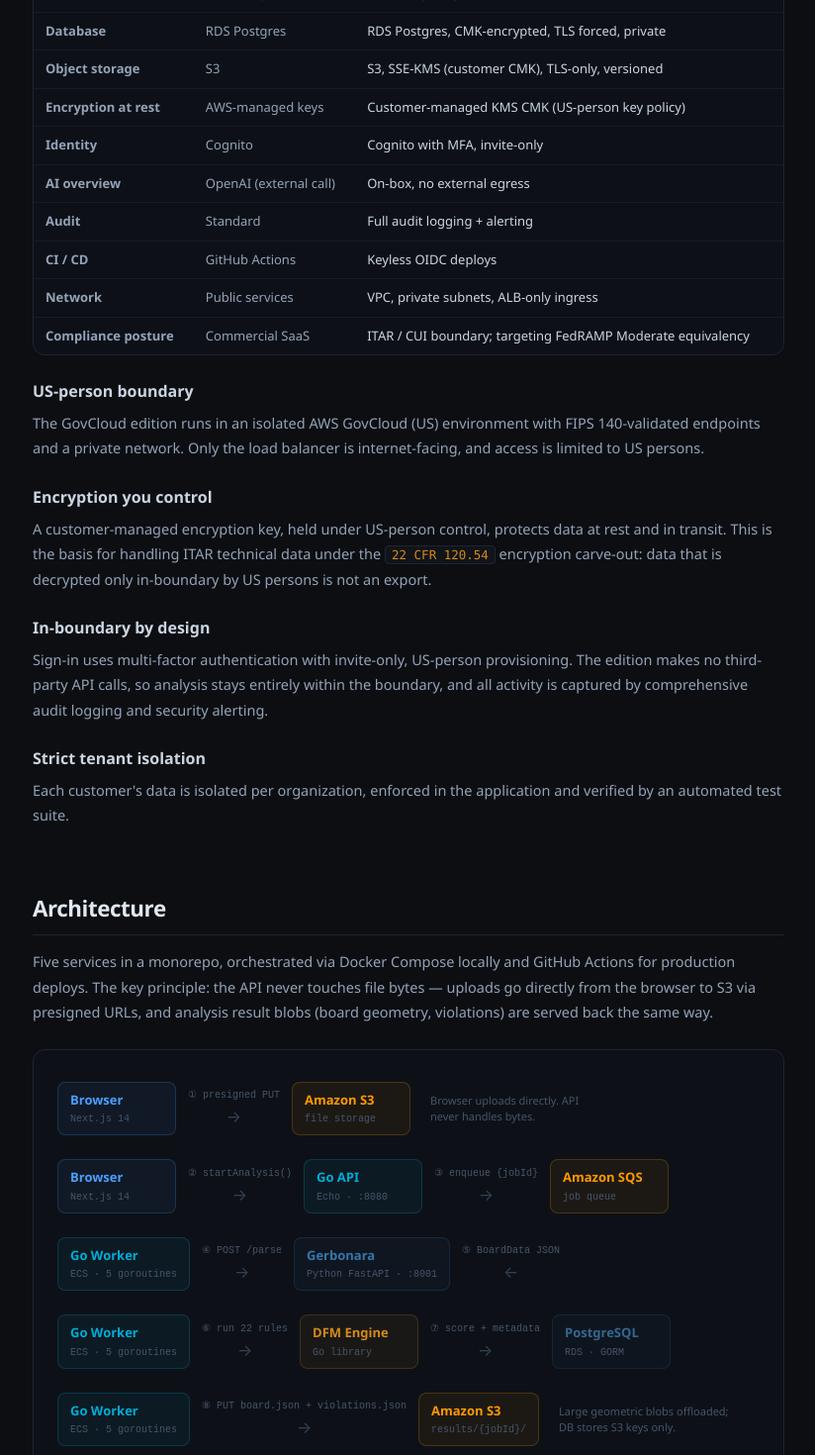
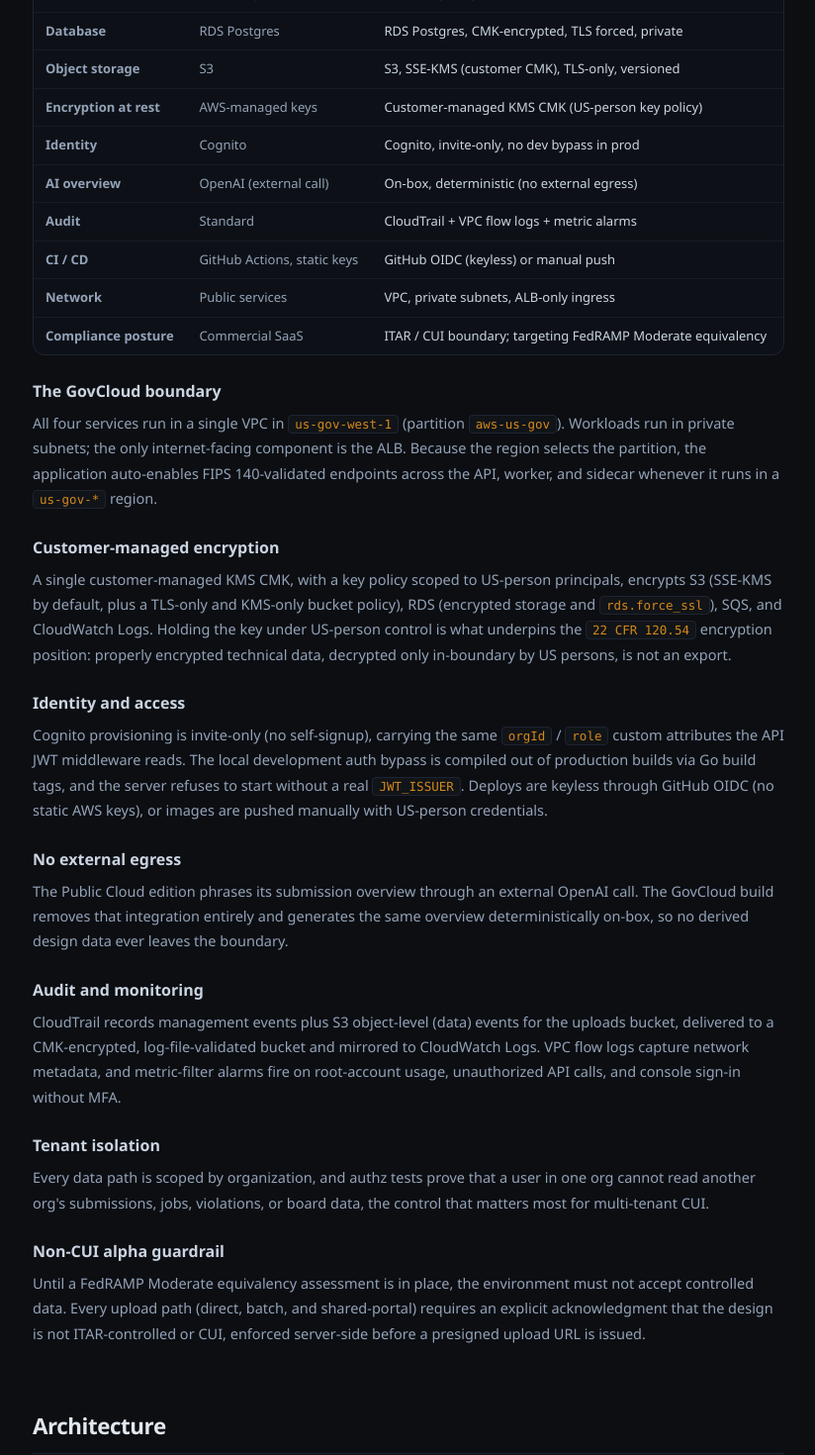
Before and after one commit to banani97-lab/betterdfm, a Next.js app in the folder apps/web/: page /technical in a window 1280 px wide. Shown: the part 1240-2710 px from the top of the page at 99% size, without its empty margins (293-1117 px from the left). Built offline with nearby package versions, Linux system fonts and the light colour scheme; no server answers.

Commit message:
Revert "docs(web): reduce sensitive disclosure on /technical"
This reverts commit f307f60501bf98ec6d3f3d314049a6c5b5843720.

```diff
--- a/apps/web/src/app/technical/page.tsx
+++ b/apps/web/src/app/technical/page.tsx
@@ -425,10 +425,10 @@
                     { aspect: 'Database', pub: 'RDS Postgres', gov: 'RDS Postgres, CMK-encrypted, TLS forced, private' },
                     { aspect: 'Object storage', pub: 'S3', gov: 'S3, SSE-KMS (customer CMK), TLS-only, versioned' },
                     { aspect: 'Encryption at rest', pub: 'AWS-managed keys', gov: 'Customer-managed KMS CMK (US-person key policy)' },
-                    { aspect: 'Identity', pub: 'Cognito', gov: 'Cognito with MFA, invite-only' },
-                    { aspect: 'AI overview', pub: 'OpenAI (external call)', gov: 'On-box, no external egress' },
-                    { aspect: 'Audit', pub: 'Standard', gov: 'Full audit logging + alerting' },
-                    { aspect: 'CI / CD', pub: 'GitHub Actions', gov: 'Keyless OIDC deploys' },
+                    { aspect: 'Identity', pub: 'Cognito', gov: 'Cognito, invite-only, no dev bypass in prod' },
+                    { aspect: 'AI overview', pub: 'OpenAI (external call)', gov: 'On-box, deterministic (no external egress)' },
+                    { aspect: 'Audit', pub: 'Standard', gov: 'CloudTrail + VPC flow logs + metric alarms' },
+                    { aspect: 'CI / CD', pub: 'GitHub Actions, static keys', gov: 'GitHub OIDC (keyless) or manual push' },
                     { aspect: 'Network', pub: 'Public services', gov: 'VPC, private subnets, ALB-only ingress' },
                     { aspect: 'Compliance posture', pub: 'Commercial SaaS', gov: 'ITAR / CUI boundary; targeting FedRAMP Moderate equivalency' },
                   ].map((row, i) => (
@@ -442,24 +442,39 @@
               </table>
             </div>
 
-            <h3 style={h3Style}>US-person boundary</h3>
+            <h3 style={h3Style}>The GovCloud boundary</h3>
             <p style={pStyle}>
-              The GovCloud edition runs in an isolated AWS GovCloud (US) environment with FIPS 140-validated endpoints and a private network. Only the load balancer is internet-facing, and access is limited to US persons.
+              All four services run in a single VPC in <code style={inlineCode}>us-gov-west-1</code> (partition <code style={inlineCode}>aws-us-gov</code>). Workloads run in private subnets; the only internet-facing component is the ALB. Because the region selects the partition, the application auto-enables FIPS 140-validated endpoints across the API, worker, and sidecar whenever it runs in a <code style={inlineCode}>us-gov-*</code> region.
             </p>
 
-            <h3 style={h3Style}>Encryption you control</h3>
+            <h3 style={h3Style}>Customer-managed encryption</h3>
             <p style={pStyle}>
-              A customer-managed encryption key, held under US-person control, protects data at rest and in transit. This is the basis for handling ITAR technical data under the <code style={inlineCode}>22 CFR 120.54</code> encryption carve-out: data that is decrypted only in-boundary by US persons is not an export.
+              A single customer-managed KMS CMK, with a key policy scoped to US-person principals, encrypts S3 (SSE-KMS by default, plus a TLS-only and KMS-only bucket policy), RDS (encrypted storage and <code style={inlineCode}>rds.force_ssl</code>), SQS, and CloudWatch Logs. Holding the key under US-person control is what underpins the <code style={inlineCode}>22 CFR 120.54</code> encryption position: properly encrypted technical data, decrypted only in-boundary by US persons, is not an export.
             </p>
 
-            <h3 style={h3Style}>In-boundary by design</h3>
+            <h3 style={h3Style}>Identity and access</h3>
             <p style={pStyle}>
-              Sign-in uses multi-factor authentication with invite-only, US-person provisioning. The edition makes no third-party API calls, so analysis stays entirely within the boundary, and all activity is captured by comprehensive audit logging and security alerting.
+              Cognito provisioning is invite-only (no self-signup), carrying the same <code style={inlineCode}>orgId</code> / <code style={inlineCode}>role</code> custom attributes the API JWT middleware reads. The local development auth bypass is compiled out of production builds via Go build tags, and the server refuses to start without a real <code style={inlineCode}>JWT_ISSUER</code>. Deploys are keyless through GitHub OIDC (no static AWS keys), or images are pushed manually with US-person credentials.
             </p>
 
-            <h3 style={h3Style}>Strict tenant isolation</h3>
+            <h3 style={h3Style}>No external egress</h3>
             <p style={pStyle}>
-              Each customer&apos;s data is isolated per organization, enforced in the application and verified by an automated test suite.
+              The Public Cloud edition phrases its submission overview through an external OpenAI call. The GovCloud build removes that integration entirely and generates the same overview deterministically on-box, so no derived design data ever leaves the boundary.
+            </p>
+
+            <h3 style={h3Style}>Audit and monitoring</h3>
+            <p style={pStyle}>
+              CloudTrail records management events plus S3 object-level (data) events for the uploads bucket, delivered to a CMK-encrypted, log-file-validated bucket and mirrored to CloudWatch Logs. VPC flow logs capture network metadata, and metric-filter alarms fire on root-account usage, unauthorized API calls, and console sign-in without MFA.
+            </p>
+
+            <h3 style={h3Style}>Tenant isolation</h3>
+            <p style={pStyle}>
+              Every data path is scoped by organization, and authz tests prove that a user in one org cannot read another org&apos;s submissions, jobs, violations, or board data, the control that matters most for multi-tenant CUI.
+            </p>
+
+            <h3 style={h3Style}>Non-CUI alpha guardrail</h3>
+            <p style={pStyle}>
+              Until a FedRAMP Moderate equivalency assessment is in place, the environment must not accept controlled data. Every upload path (direct, batch, and shared-portal) requires an explicit acknowledgment that the design is not ITAR-controlled or CUI, enforced server-side before a presigned upload URL is issued.
             </p>
           </section>
 
@@ -661,10 +676,10 @@
           <section style={{ marginBottom: '4rem' }}>
             <h2 style={h2Style}>Geometric Algorithms</h2>
             <p style={pStyle}>
-              Clearance and edge-clearance checks need exact minimum distances between PCB features. Treating every pad as a circle produces false positives on rectangular and oval pads, so the engine computes shape-aware distances for all common pad geometries.
+              Clearance and edge-clearance rules require computing exact minimum distances between PCB features. Naively treating all pads as circles produces false positives on rectangular and oval pads. The engine implements shape-aware distance functions in <code style={inlineCode}>geom.go</code>.
             </p>
 
-            <h3 style={h3Style}>Shape-aware pad distance</h3>
+            <h3 style={h3Style}>Shape-aware pad distance (<code style={{ fontFamily: 'ui-monospace, monospace', fontSize: '14px' }}>padEdgeDist</code>)</h3>
             <div style={{
               display: 'grid',
               gridTemplateColumns: 'repeat(auto-fit, minmax(200px, 1fr))',
@@ -673,10 +688,10 @@
               marginBottom: '1.5rem',
             }}>
               {[
-                { shape: 'CIRCLE', detail: 'Exact edge distance' },
-                { shape: 'RECT', detail: 'Exact edge distance for rectangular pads' },
-                { shape: 'OVAL / Stadium', detail: 'Exact edge distance for oval / stadium pads' },
-                { shape: 'POLYGON', detail: 'Exact edge distance for arbitrary polygon pads' },
+                { shape: 'CIRCLE', detail: 'dist(point, center) − radius' },
+                { shape: 'RECT', detail: 'Axis-aligned bounding box — clamp point to box, measure residual' },
+                { shape: 'OVAL / Stadium', detail: 'Capsule geometry: rect body + two semicircle caps. Point projected onto spine segment.' },
+                { shape: 'POLYGON', detail: 'Ray-cast point-in-polygon test, then scan all contour segments for minimum distance.' },
               ].map(({ shape, detail }) => (
                 <div key={shape} style={{
                   background: '#111418',
@@ -692,14 +707,14 @@
               ))}
             </div>
 
-            <h3 style={h3Style}>Trace-to-trace clearance</h3>
+            <h3 style={h3Style}>Segment-to-segment distance (<code style={{ fontFamily: 'ui-monospace, monospace', fontSize: '14px' }}>segToSegDist</code>)</h3>
             <p style={pStyle}>
-              Trace spacing is measured with exact segment-to-segment distance, with a small numerical tolerance so features sitting right on a rule boundary do not produce float-drift false positives.
+              Used for trace-to-trace clearance. The function first tests proper intersection (if lines cross, distance = 0), then computes the four endpoint-to-segment distances and returns the minimum. An epsilon tolerance <code style={inlineCode}>geomEps = 1e-6</code> prevents float-drift from producing false positives on features exactly at rule boundaries.
             </p>
 
-            <h3 style={h3Style}>Fast queries on dense boards</h3>
+            <h3 style={h3Style}>Spatial grid index</h3>
             <p style={pStyle}>
-              Edge-clearance compares every copper feature against the board outline. A spatial index keeps these lookups fast even on dense multi-layer boards, where a naive scan would be the bottleneck.
+              Edge-clearance needs point-to-board-outline distance for every copper feature. With a dense board, the naïve O(n) scan of all outline segments is a bottleneck. <code style={inlineCode}>spatial.go</code> builds a 2D grid index over the outline at startup — each query resolves in O(k) where k is the number of segments in the candidate grid cells, typically a tiny fraction of n.
             </p>
           </section>
 
@@ -750,11 +765,58 @@
               marginTop: '1.5rem',
               marginBottom: '1.5rem',
             }}>
-              <div style={{ marginBottom: '1.25rem', fontSize: '13px', color: '#94a3b8', lineHeight: 1.7 }}>
-                Each violation contributes a penalty that scales with the rule&apos;s severity and with how far the measured value deviates from the limit. Per-rule weighting reflects how consequential each rule class is to manufacturability. The result is normalised to a 0&ndash;100 score and a letter grade.
+              <div style={{ marginBottom: '1.25rem' }}>
+                <div style={{ fontSize: '11px', color: '#475569', fontFamily: 'ui-monospace, monospace', marginBottom: '8px' }}>PENALTY PER VIOLATION</div>
+                <div style={{
+                  display: 'flex',
+                  alignItems: 'center',
+                  gap: '0.5rem',
+                  flexWrap: 'wrap',
+                  fontFamily: 'ui-monospace, monospace',
+                  fontSize: '14px',
+                }}>
+                  <FormulaBox label="ruleWeight" color="#d4891a" />
+                  <span style={{ color: '#475569' }}>×</span>
+                  <FormulaBox label="severityMult" color="#4a9eff" />
+                  <span style={{ color: '#475569' }}>×</span>
+                  <FormulaBox label="marginMult" color="#34d399" />
+                </div>
               </div>
 
               <div style={{ display: 'grid', gridTemplateColumns: 'repeat(auto-fit, minmax(180px, 1fr))', gap: '1rem' }}>
+                <div>
+                  <div style={{ fontSize: '11px', color: '#d4891a', fontFamily: 'ui-monospace, monospace', marginBottom: '6px' }}>RULE WEIGHTS (by tier)</div>
+                  {[
+                    ['clearance', '3.0'],
+                    ['trace-width · annular-ring', '2.5'],
+                    ['drill-* · edge-clearance · package-capability · component-height', '2.0'],
+                    ['aspect-ratio · trace-imbalance · tombstoning-risk · pad-size · silkscreen · component-spacing', '1.5'],
+                    ['all others (via-in-pad, fiducials, mask-dam, sliver, …)', '1.0'],
+                  ].map(([rule, weight]) => (
+                    <div key={rule} style={{ display: 'flex', justifyContent: 'space-between', gap: '10px', fontSize: '12px', padding: '3px 0', color: '#94a3b8' }}>
+                      <span style={{ fontFamily: 'ui-monospace, monospace', color: '#d4891a', lineHeight: 1.4 }}>{rule}</span>
+                      <span style={{ color: '#e2e8f0', fontWeight: 600, flexShrink: 0 }}>{weight}</span>
+                    </div>
+                  ))}
+                </div>
+                <div>
+                  <div style={{ fontSize: '11px', color: '#4a9eff', fontFamily: 'ui-monospace, monospace', marginBottom: '6px' }}>SEVERITY MULTIPLIERS</div>
+                  {[['ERROR', '10×'], ['WARNING', '3×'], ['INFO', '0.5×']].map(([sev, mult]) => (
+                    <div key={sev} style={{ display: 'flex', justifyContent: 'space-between', fontSize: '12px', padding: '2px 0' }}>
+                      <Tag type={sev as 'ERROR' | 'WARNING' | 'INFO'} />
+                      <span style={{ color: '#e2e8f0', fontWeight: 700, fontFamily: 'ui-monospace, monospace' }}>{mult}</span>
+                    </div>
+                  ))}
+                  <div style={{ fontSize: '11px', color: '#34d399', fontFamily: 'ui-monospace, monospace', marginTop: '1rem', marginBottom: '6px' }}>MARGIN MULTIPLIER</div>
+                  <div style={{ fontSize: '12px', color: '#94a3b8', lineHeight: 1.6 }}>
+                    <code style={{ color: '#34d399', fontFamily: 'ui-monospace, monospace' }}>√((limit − measured) / limit)</code>
+                    <br />
+                    <span style={{ display: 'block', marginTop: '6px' }}>5% off limit → ~0.22</span>
+                    <span style={{ display: 'block' }}>25% off limit → 0.50</span>
+                    <span style={{ display: 'block' }}>100%+ off → 1.0</span>
+                    <span style={{ display: 'block' }}>0 measured → hard 1.0</span>
+                  </div>
+                </div>
                 <div>
                   <div style={{ fontSize: '11px', color: '#94a3b8', fontFamily: 'ui-monospace, monospace', marginBottom: '6px' }}>GRADE THRESHOLDS</div>
                   {[['A', '90 – 100', '#34d399'], ['B', '75 – 90', '#4a9eff'], ['C', '60 – 75', '#fbbf24'], ['D', '40 – 60', '#fb923c'], ['F', '< 40', '#f87171']].map(([grade, range, color]) => (
@@ -776,14 +838,14 @@
                     </div>
                   ))}
                   <p style={{ fontSize: '11px', color: '#475569', marginTop: '0.75rem', lineHeight: 1.5 }}>
-                    Per-rule caps keep any single rule from dominating the overall score.
+                    Per-rule penalty caps are calibrated so all maximums sum to exactly 100. A board failing every rule maximally scores 0.
                   </p>
                 </div>
               </div>
             </div>
 
             <p style={pStyle}>
-              Penalties are weighted so a board barely under a limit is treated very differently from one that grossly violates it, small deviations cost little, large ones cost a lot.
+              The square-root margin multiplier is an important calibration choice: it compresses small violations (a trace 5% under limit is much less serious than 50% under) while still giving partial credit. Rules with zero measured value (e.g. a trace with no copper) get a hard 1.0 multiplier regardless.
             </p>
           </section>
 
@@ -1140,7 +1202,7 @@
 
             <h3 style={h3Style}>Auth</h3>
             <p style={pStyle}>
-              Auth is via AWS Cognito (OIDC + JWT). Production builds validate every request against Cognito; the GovCloud edition additionally enforces multi-factor authentication and US-person provisioning. A separate local development mode, excluded from production builds, lets engineers run the full stack without an AWS account.
+              Auth is via AWS Cognito OIDC. A single environment variable gates the entire auth system: if <code style={inlineCode}>NEXT_PUBLIC_COGNITO_CLIENT_ID</code> is empty, the frontend skips Cognito entirely and treats all requests as authenticated. The same pattern exists on the API side with <code style={inlineCode}>JWT_ISSUER</code>. Local development requires zero AWS setup.
             </p>
           </section>
 
@@ -1161,12 +1223,16 @@
                 body: 'A 14-layer board produces board.json and violations.json blobs in the multi-MB range. Storing them as JSONB columns blew up row size, hurt replica replication, and forced the API to drag megabytes through every read. The worker now writes both blobs to results/{jobId}/ in S3 and the database keeps only the S3 keys plus the score. The API responds to GET /jobs/:id/board with {url: presigned} and the browser fetches directly — the API process never sees the bytes. Inline JSONB is kept as a fallback for jobs predating the migration.',
               },
               {
-                title: 'Numerical tolerance at rule boundaries',
-                body: 'Floating-point arithmetic on board coordinates can make features sitting exactly on a rule limit register as violations. A small tolerance eliminates this class of false positive without any meaningful measurement error at PCB scale.',
+                title: 'Epsilon tolerance (geomEps = 1e-6)',
+                body: 'Floating-point arithmetic on board coordinates causes features exactly at rule limits to register as violations. The epsilon guard eliminates this class of false positive without introducing meaningful measurement error — 1 nanometre at PCB scale.',
               },
               {
-                title: 'Bounded, normalised scoring',
-                body: 'The manufacturability score is normalised so that no single rule class can dominate or auto-fail the result. A board with many hits of one rule type still receives a fair, actionable grade rather than a misleading zero.',
+                title: 'Per-rule score caps sum to 100',
+                body: 'Each rule\'s maximum contribution to the penalty is calibrated so all 22 caps sum exactly to 100. This prevents a single dense-board violation type (e.g. 10,000 clearance hits) from auto-failing the score. A board where only clearance is maximally violated still scores 87 — grade B, still fixable. Adding a rule means rebalancing the existing caps to hold the sum at 100.',
+              },
+              {
+                title: 'Spatial deduplication post-collection',
+                body: 'The clearance rule collects all violations first, then deduplicates spatially. The alternative — preventing duplicates upfront — would require a spatial index during collection, complicating the hot loop. Collecting then deduplicating is simpler, and the 500-violation cap bounds memory.',
               },
               {
                 title: 'Panel-level copper filtering',
@@ -1366,3 +1432,20 @@
     </div>
   )
 }
+
+function FormulaBox({ label, color }: { label: string; color: string }) {
+  return (
+    <span style={{
+      display: 'inline-block',
+      background: `${color}12`,
+      border: `1px solid ${color}30`,
+      color,
+      padding: '4px 10px',
+      borderRadius: '6px',
+      fontSize: '13px',
+      fontFamily: 'ui-monospace, monospace',
+    }}>
+      {label}
+    </span>
+  )
+}
```
